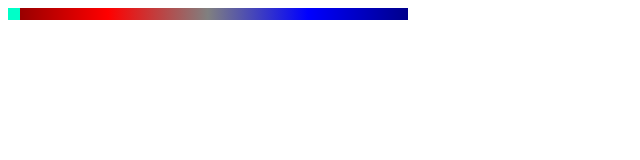
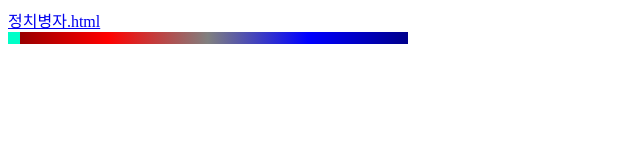
Before and after one commit to chonggi-tokhu/political_colour, a plain HTML site: page index.html in a window 1280 px wide. Shown: the top 160 px of the page, without its empty margins (0-640 px from the left). Drawn offline with Linux system fonts and the light colour scheme.

Commit message:
Update index.html

```diff
--- a/index.html
+++ b/index.html
@@ -14,6 +14,7 @@
 </head>
 
 <body>
+    <a href="./정치병자.html">정치병자.html</a>
     <custom-input-range min="-100" max="100" value="0" unit-width="2" colour-style="
                 --track-bgcolour:linear-gradient(to right,darkred,red,grey,blue,darkblue);
                 --thumb-bgcolour:rgb(0,255,200);"></custom-input-range>
```
